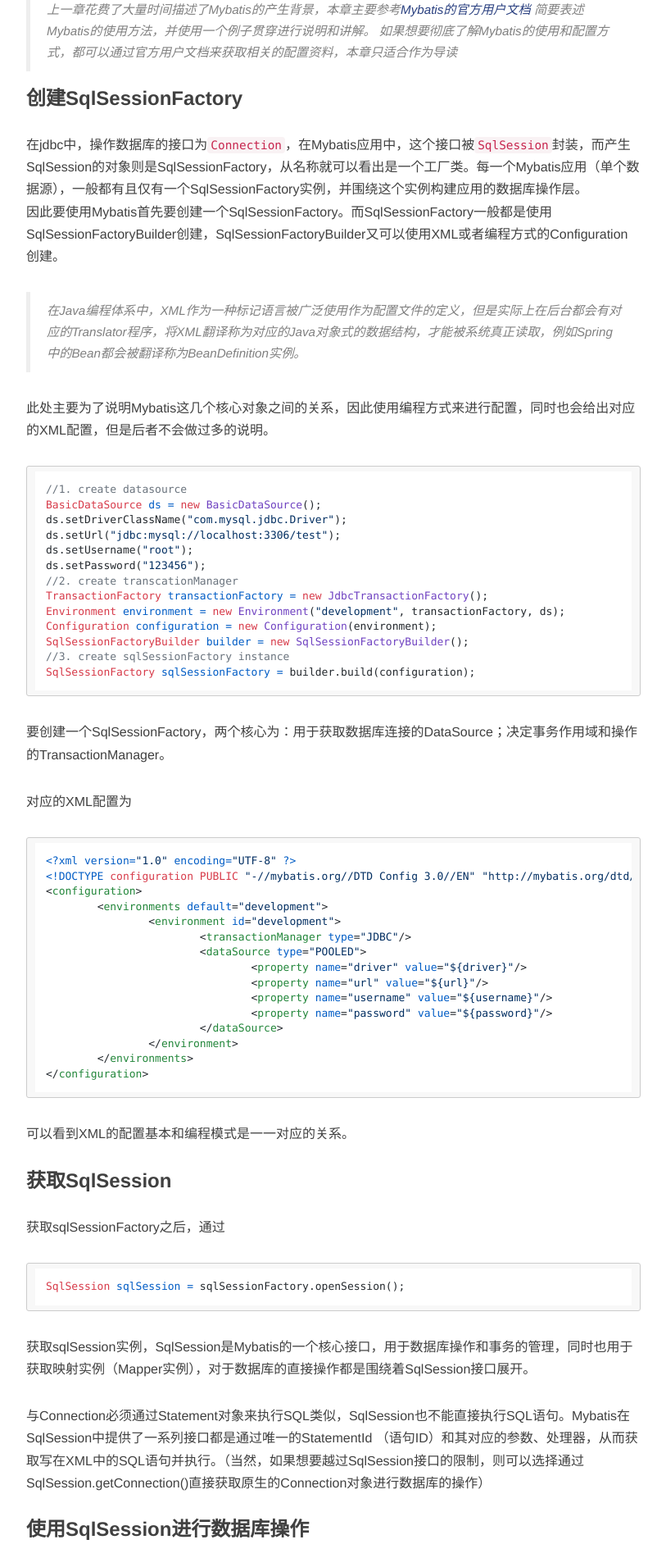
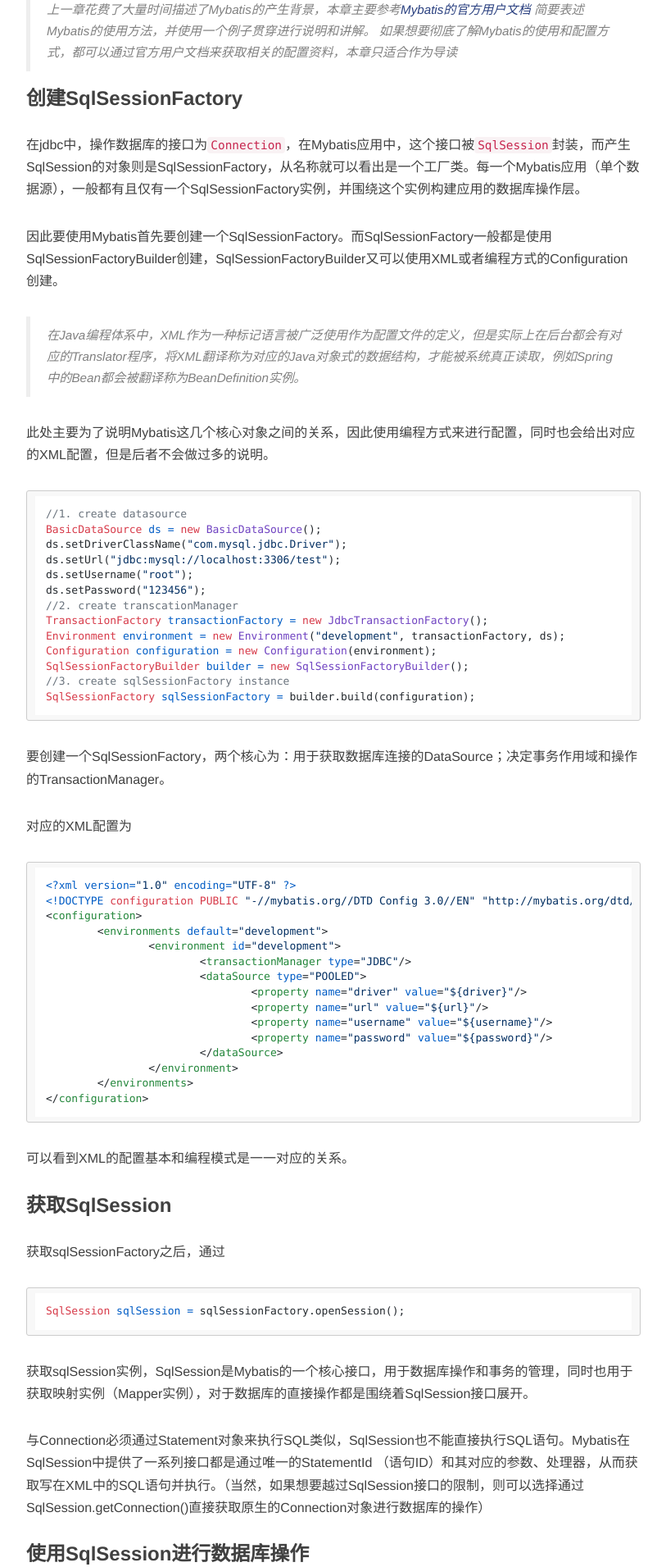
Before and after one commit to fzsens/fzsens.github.com, a Jekyll site: the page built from _posts/2016-12-07-quick-mybatis-start.md, in a window 1280 px wide. Shown: the part 485-2396 px from the top of the page at 82% size, without its empty margins (233-1046 px from the left). Built offline with Jekyll 4.4.1, drawn with Linux system fonts in a browser that asks for light colours; nearby versions of some CDN libraries; comment, search, counter and statistics services are not loaded.

Commit message:
quick mybaits posts

`````diff
--- a/_posts/2016-12-07-quick-mybatis-start.md
+++ b/_posts/2016-12-07-quick-mybatis-start.md
@@ -13,12 +13,12 @@ description: 介绍Mybatis常用使用方法
 ### 创建SqlSessionFactory
 
 在jdbc中，操作数据库的接口为`Connection`，在Mybatis应用中，这个接口被`SqlSession`封装，而产生SqlSession的对象则是SqlSessionFactory，从名称就可以看出是一个工厂类。每一个Mybatis应用（单个数据源），一般都有且仅有一个SqlSessionFactory实例，并围绕这个实例构建应用的数据库操作层。
+
 因此要使用Mybatis首先要创建一个SqlSessionFactory。而SqlSessionFactory一般都是使用SqlSessionFactoryBuilder创建，SqlSessionFactoryBuilder又可以使用XML或者编程方式的Configuration创建。
 
 >在Java编程体系中，XML作为一种标记语言被广泛使用作为配置文件的定义，但是实际上在后台都会有对应的Translator程序，将XML翻译称为对应的Java对象式的数据结构，才能被系统真正读取，例如Spring中的Bean都会被翻译称为BeanDefinition实例。
 
 此处主要为了说明Mybatis这几个核心对象之间的关系，因此使用编程方式来进行配置，同时也会给出对应的XML配置，但是后者不会做过多的说明。
-
 ````java
 //1. create datasource
 BasicDataSource ds = new BasicDataSource();
@@ -38,7 +38,6 @@ SqlSessionFactory sqlSessionFactory = builder.build(configuration);
 要创建一个SqlSessionFactory，两个核心为：用于获取数据库连接的DataSource；决定事务作用域和操作的TransactionManager。
 
 对应的XML配置为
-
 ````xml
 <?xml version="1.0" encoding="UTF-8" ?>
 <!DOCTYPE configuration
@@ -64,7 +63,6 @@ PUBLIC "-//mybatis.org//DTD Config 3.0//EN"
 ### 获取SqlSession
 
 获取sqlSessionFactory之后，通过
-
 ````java
 SqlSession sqlSession = sqlSessionFactory.openSession();
 ````
@@ -80,7 +78,6 @@ SqlSession sqlSession = sqlSessionFactory.openSession();
 >Author包含三个字段（id、name、blocked）,用于记录作者的基本信息。需要完成这张表的增删改查操作。
 
 首先定义Author的数据抽象，很简单的POJO
-
 ````java
 public class Author {
     private long    id;
@@ -91,7 +88,6 @@ public class Author {
 ````
 
 其次定义Author的Mapper接口，用于绑定和标识XML/Annotation中的SQL语句
-
 ````java
 public interface AuthorMapper {
     public int count();
@@ -103,7 +99,6 @@ public interface AuthorMapper {
 ````
 
 在这边使用最常见的XML配置的方式，因此需要在同一个package 目录下创建Mybatis MapperXML配置
-
 ````xml
 <?xml version="1.0" encoding="UTF-8"?>
 <!DOCTYPE mapper PUBLIC "-//mybatis.org//DTD Mapper 3.0//EN" "http://mybatis.org/dtd/mybatis-3-mapper.dtd">
@@ -127,7 +122,6 @@ public interface AuthorMapper {
 ````
 
 在编写XML的时候，有两个点需要注意：MapperXML的namespace对应到AuthorMapper的全限定名称；每一个XML标签都有一个ID，对应到AuthorMapper接口的方法名。如果是简单的操作，也可以使用Annotation 注解的方式将两者合二为一。
-
 ````java
 public interface AuthorMapper {
     @Select("select count(1) from author;")
@@ -144,7 +138,6 @@ public interface AuthorMapper {
 ````
 
 到目前为止，定义了操作数据库语句（XML SQL），以及这些语句的定位标识（Mapper接口），这两部分构成了Mybatis的操作映射器。为了能对数据库进行操作，还需要将映射器与Mybatis框架建立关联，我们可以通过在Configuration定义的时候，进行Mapper接口注入来达到绑定的作用。
-
 ````java
 TransactionFactory transactionFactory = new JdbcTransactionFactory();
 Environment environment = new Environment("development", transactionFactory, ds);
@@ -366,7 +359,7 @@ Mybatis提供了很多的配置属性参数，可以根据不同的应用场景
 	- 二级缓存基于命名空间（MapperXML中配置），可以跨越多个SqlSession共享。并可以通过配置设置定时过期的时间，以及大小限制。但是有一个地方需要特别注意，二级缓存基于命名空间创建也就是，一般情况下，多个Mapper之间的缓存数据是不相互影响的，同一个Mapper中，发生数据更改，可以由Mybatis自动完成缓存更新，但如果相同数据存储在不同的Mapper中，则可能由于二级缓存的启用，带来数据不一致的问题。
 
 	在Mybatis-Spring中事务的管理交由Spring事务管理器完成，每一个Sql语句的执行完成后都会执行sqlSession.close()方法，因此在Mybatis-Spring体系中，一级缓存无法生效。而二级缓存因为可以跨越SqlSession存在因此不受影响。
-	````java
+	````xml
 	<mapper namespace="com.sinoservices.mybatis.mapper.AuthorMapper">
     <cache
         eviction="FIFO"
`````
